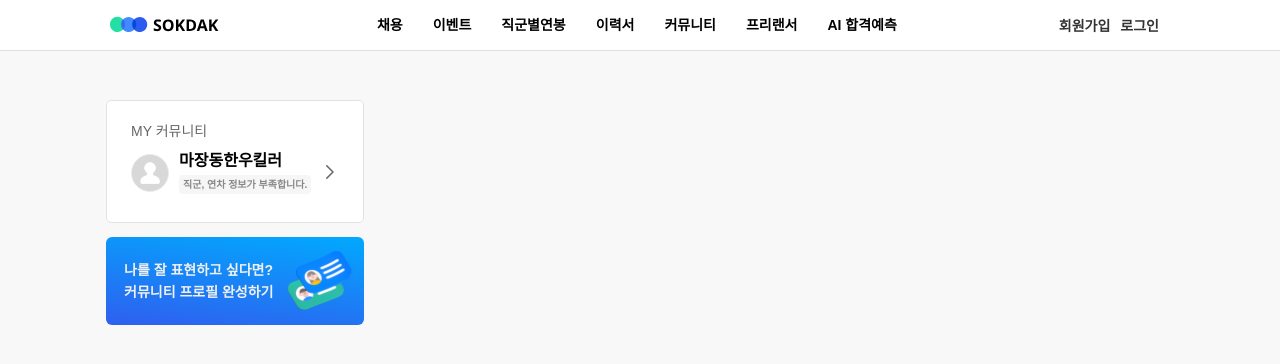
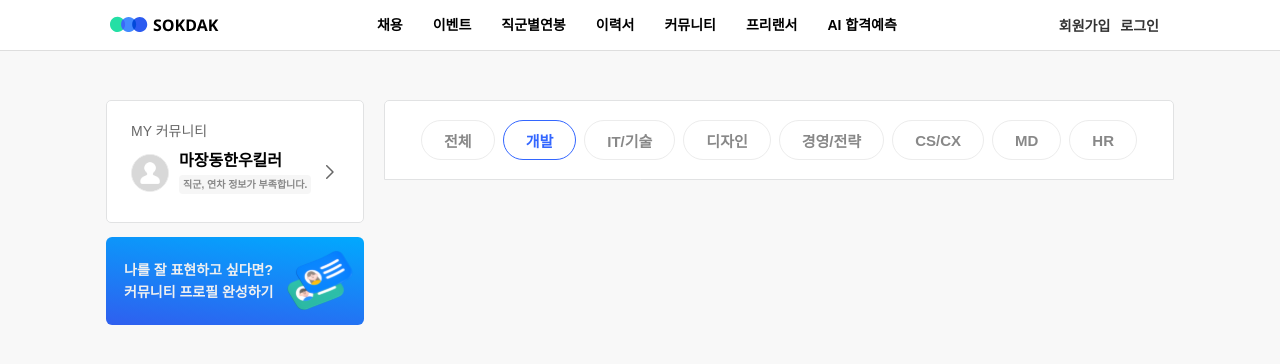
Before and after one commit to Dev-sokdak/FE-sokdak, a React (Vite) app: page / in a window 1280 px wide. Shown: the top 364 px of the page. Built offline with nearby package versions, Linux system fonts and the light colour scheme; a web font is replaced by a local one.

Commit message:
💄 Add category box in Community 커뮤니티 페이지에 카테고리 박스 컴포넌트 추가

```diff
--- /dev/null
+++ b/src/components/community/CategoryBox.jsx
@@ -0,0 +1,93 @@
+import React from 'react';
+import styled from 'styled-components';
+import theme from '../../styles/theme';
+
+const CategoryBox = () => {
+  const category = [
+    { code: 0, name: '개발' },
+    { code: 1, name: 'IT/기술' },
+    { code: 2, name: '디자인' },
+    { code: 3, name: '경영/전략' },
+    { code: 4, name: 'CS/CX' },
+    { code: 5, name: 'MD' },
+    { code: 6, name: 'HR' },
+  ];
+  return (
+    <StCategoryBox>
+      <InterestCategory>
+        <TagBox>
+          <TagButton>전체</TagButton>
+          {category.map((item) => (
+            <TagButton
+              className={item.code === 0 ? 'selected' : ''}
+              key={item.code}
+            >
+              {item.name}
+            </TagButton>
+          ))}
+        </TagBox>
+      </InterestCategory>
+    </StCategoryBox>
+  );
+};
+
+const StCategoryBox = styled.div`
+  background-color: ${theme.colors.bgColor};
+  position: fixed;
+  top: 50px;
+  z-index: 1;
+  padding-top: 50px;
+`;
+
+const InterestCategory = styled.div`
+  width: 790px;
+  position: relative;
+  top: auto;
+  margin: 0;
+  border: 1px solid #e1e2e3;
+  border-radius: 5px 5px 0 0;
+  display: flex;
+  position: fixed;
+  background-color: #fff;
+  padding: 0;
+  z-index: 1;
+`;
+
+const TagBox = styled.div`
+  display: flex;
+  justify-content: center;
+  grid-gap: 8px;
+  gap: 8px;
+  padding-bottom: 0.5px;
+  width: 100%;
+  padding: 19px 20px;
+`;
+
+const TagButton = styled.button`
+  &.selected {
+    border-color: #36f;
+    color: #36f;
+  }
+
+  display: flex;
+  align-items: center;
+  justify-content: center;
+  min-width: 64px;
+  height: 40px;
+  padding: 9px 22px;
+  font-weight: 600;
+  font-size: 15px;
+  vertical-align: middle;
+  outline: none;
+  color: #888;
+  border: 1px solid #ececec;
+  background-color: #fff;
+  border-radius: 25px;
+  cursor: pointer;
+
+  &:not(.selected):hover {
+    background-color: #f0f0f0;
+  }
+`;
+
+export default CategoryBox;
--- a/src/pages/Community.jsx
+++ b/src/pages/Community.jsx
@@ -2,6 +2,7 @@ import React from 'react';
 import styled from 'styled-components';
 import MyProfile from '../components/community/MyProfile';
 import ProfileBanner from '../components/community/ProfileBanner';
+import CategoryBox from '../components/community/CategoryBox';
 
 const Community = () => {
   return (
@@ -12,7 +13,9 @@ const Community = () => {
           <ProfileBanner />
         </StAsideArea>
       </StAside>
-      <StMain></StMain>
+      <StMain>
+        <CategoryBox />
+      </StMain>
     </StCommunity>
   );
 };
@@ -39,6 +42,11 @@ const StAsideArea = styled.div`
   row-gap: 14px;
 `;
 
-const StMain = styled.main``;
+const StMain = styled.main`
+  width: 100%;
+  height: 100%;
+  display: flex;
+  flex-direction: column;
+`;
 
 export default Community;
```
